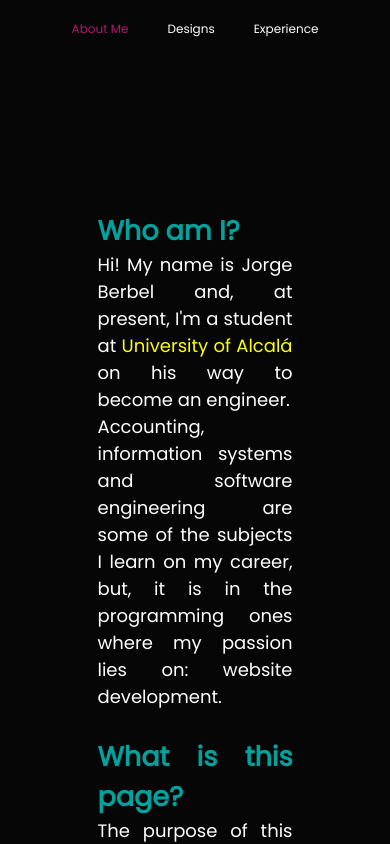
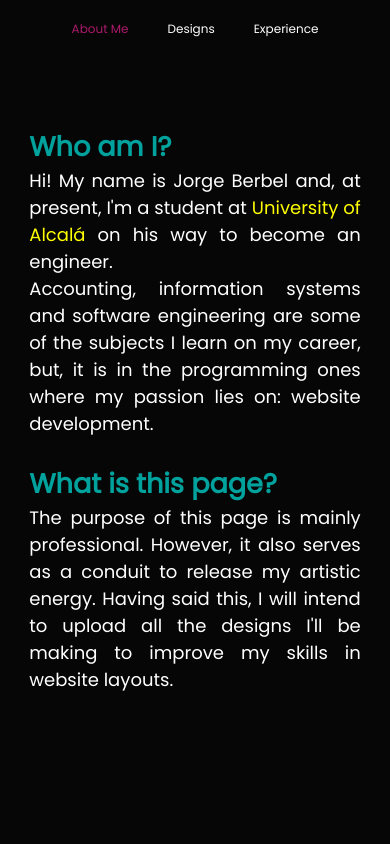
Before and after one commit to BerbelStyle/jorgeberbel, a plain HTML site: page index.html in a window 390 px wide. Both pictures are taken after a click on the button "About Me". Shown: the top 844 px of the page. Drawn offline with Linux system fonts and the light colour scheme.

Commit message:
Update styles.css

```diff
--- a/styles.css
+++ b/styles.css
@@ -267,6 +267,8 @@ h2 {
   }
 
   .text {
+      top: 40%;
       height: 50%;
+      width: 85%;
     }
 }
```
